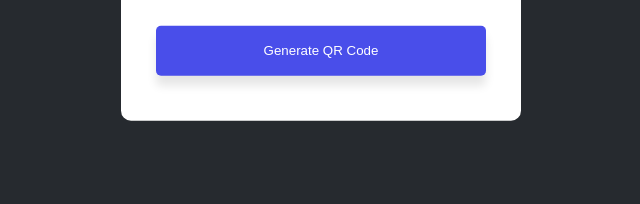
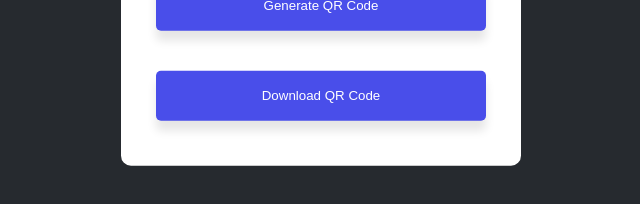
Before and after one commit to jxchok/qr-code-generator, a plain HTML site: page index.html in a window 1280 px wide. Both pictures are taken after typing "Sample" into the empty fields and a click on the button "Generate QR Code". Shown: the part 492-696 px from the top of the page, without its empty margins (319-959 px from the left). Drawn offline with Linux system fonts and the light colour scheme.

Commit message:
Update index.html

```diff
--- a/index.html
+++ b/index.html
@@ -16,6 +16,7 @@
         </div>
 
         <button onclick="generateQR()">Generate QR Code</button>
+        <button onclick="downloadQR()" id="downloadBtn" style="display:none;">Download QR Code</button>
     </div>
 
     <script>
@@ -23,22 +24,41 @@
         let imgBox = document.getElementById("imgBox")
         let qrImage = document.getElementById("qrImage")
         let qrText = document.getElementById("qrText")
+        let downloadBtn = document.getElementById("downloadBtn")
 
         function generateQR(){
             if(qrText.value.length > 0){
                 qrImage.src = "https://api.qrserver.com/v1/create-qr-code/?size=150x150&data=" + qrText.value;
                 imgBox.classList.add("show-img");
+                downloadBtn.style.display = "block";
             }else{
                 qrText.classList.add('error');
                 setTimeout(()=>{
                     qrText.classList.remove('error');
                 },1000);
             }
+        }
 
+        async function downloadQR(){
+            const imageUrl = qrImage.src;
+            const response = await fetch(imageUrl);
+            const blob = await response.blob();
+            const url = URL.createObjectURL(blob);
+
+            const link = document.createElement('a');
+            link.href = url;
+            link.download = 'qr-code.png';
+
+            document.body.appendChild(link);
+
+            link.click();
+
+            document.body.removeChild(link);
+
+            URL.revokeObjectURL(url);
         }
 
     </script>
 
-
 </body>
 </html>
```
